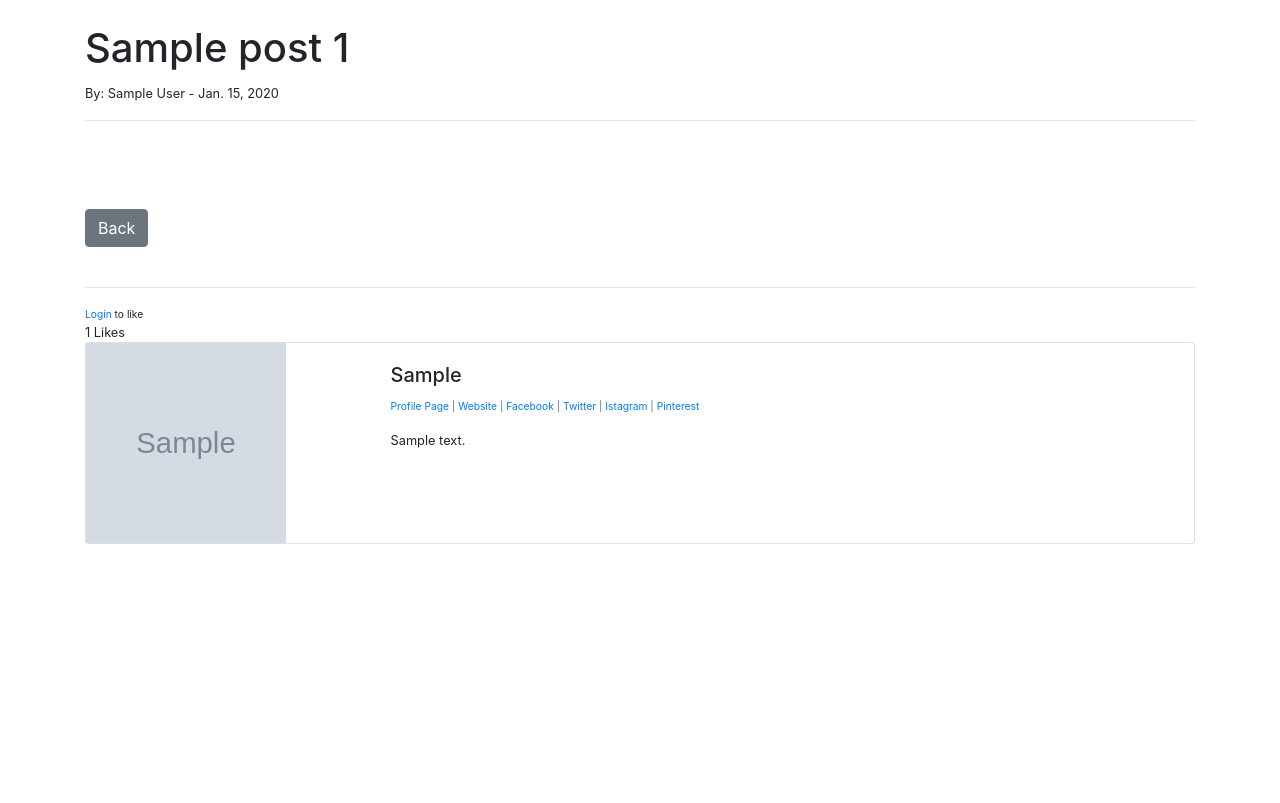
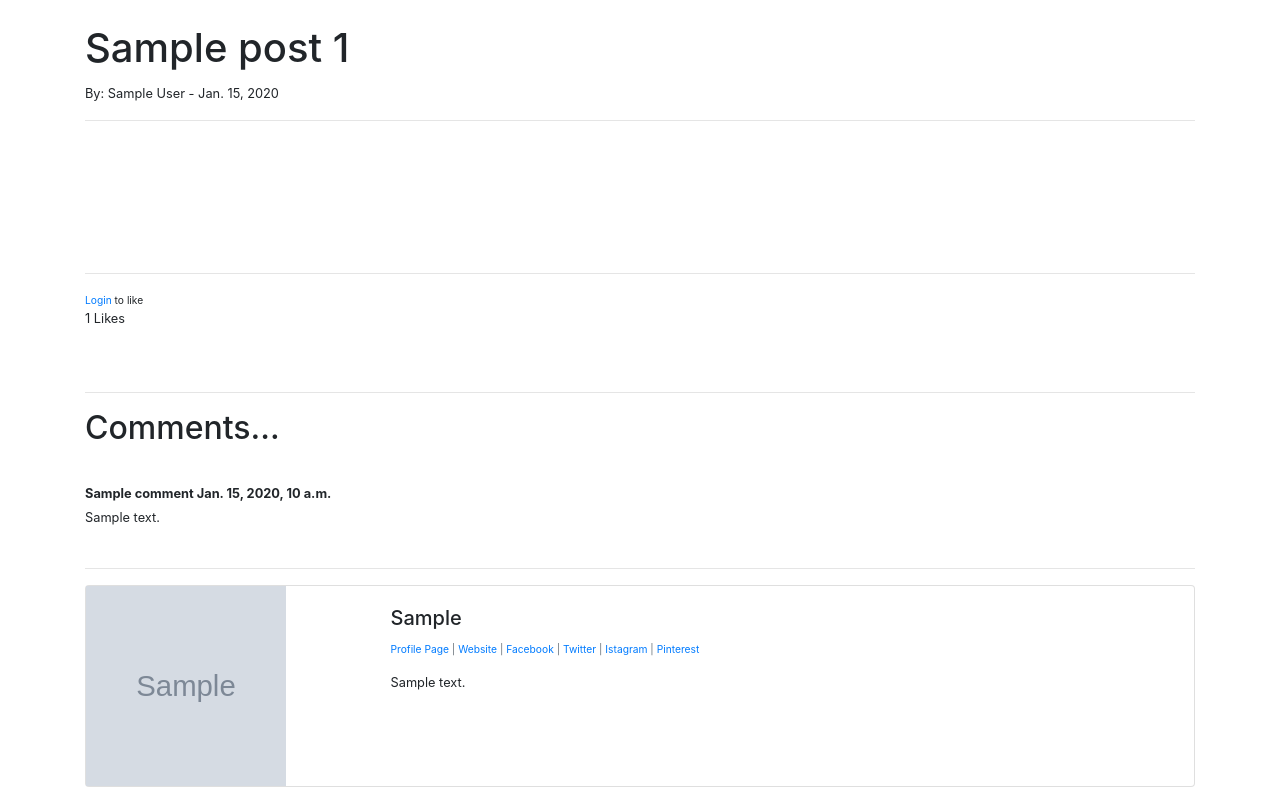
Before and after one commit to silverab/detail-blog, a Django app: page /post/1 in a window 1280 px wide. Shown: the part 56-859 px from the top of the page. Before the commit the page ends 600 px from the top, so only its background shows below. Run offline with Django 3.2, Linux system fonts and the light colour scheme; tables that the repository leaves empty hold one stand-in row (values such as "Sample post"); grey boxes marked "Sample" are stand-in pictures; some libraries are stand-ins or nearby versions.

Commit message:
add comment model

```diff
--- a/post/admin.py
+++ b/post/admin.py
@@ -1,7 +1,8 @@
 from django.contrib import admin
-from .models import Post, Category, Profile
+from .models import Post, Category, Profile, Comment
 
 
 admin.site.register(Post)
 admin.site.register(Category)
 admin.site.register(Profile)
+admin.site.register(Comment)
--- a/post/models.py
+++ b/post/models.py
@@ -52,3 +52,12 @@ class Post(models.Model):
 	def get_absolute_url(self):
 		# return reverse('post_detail', args=(str(self.id)))
 		return reverse('home')
+
+class Comment(models.Model):
+	post = models.ForeignKey(Post, related_name="comments", on_delete=models.CASCADE)
+	name = models.CharField(max_length=255)
+	body = models.TextField()
+	date_added = models.DateTimeField(auto_now_add=True)
+
+	def __str__(self):
+		return '%s - %s' % (self.post.title, self.name)
--- a/templates/post/post_detail.html
+++ b/templates/post/post_detail.html
@@ -27,7 +27,7 @@
 
 
 	<br><br>
-	<a class="btn btn-secondary" href="{% url 'home' %}">Back</a>
+	<!-- <a class="btn btn-secondary" href="{% url 'home' %}">Back</a> -->
 	<br><br>
 	<hr>
 	<form action="{% url 'like_post' post.pk %}" method="POST">
@@ -44,6 +44,26 @@
 		{% endif %}
 		{{ total_likes }} Likes
 	</form>
+
+	<br><br>
+	<hr>
+	<h2>Comments...</h2>
+	<br>
+	{% if not post.comments.all %}
+		No Commnets Yet.. <a href="#">Add One</a>
+	{% else %}
+		{% for comment in post.comments.all %}
+			<strong>
+				{{ comment.name }}
+				{{ comment.date_added }}
+			</strong>
+			<br>
+				{{ comment.body }}
+				<br><br>
+		{% endfor %}
+	{% endif %}
+				<hr>
+
 	<div class="card mb-3">
 	  <div class="row g-0">
 	    <div class="col-md-3">
@@ -60,7 +80,7 @@
 	        <h5 class="card-title">{{ post.author.first_name }}</h5>
 	        <p class="small text-muted">
 
-	        	<a href="{% url 'show_profile' post.author.profile.id %}">Profile Page</a> |
+	        	<a href="{% url 'show_profile_page' post.author.profile.id %}">Profile Page</a> |
 
 	        	{% if post.author.profile.website_url %}
 	        		<a href="{{ post.author.profile.website_url }}">Website</a> |
```
Also changed, not shown: post/migrations/0012_comment.py (added), post/migrations/0013_auto_20210317_1035.py (added).
